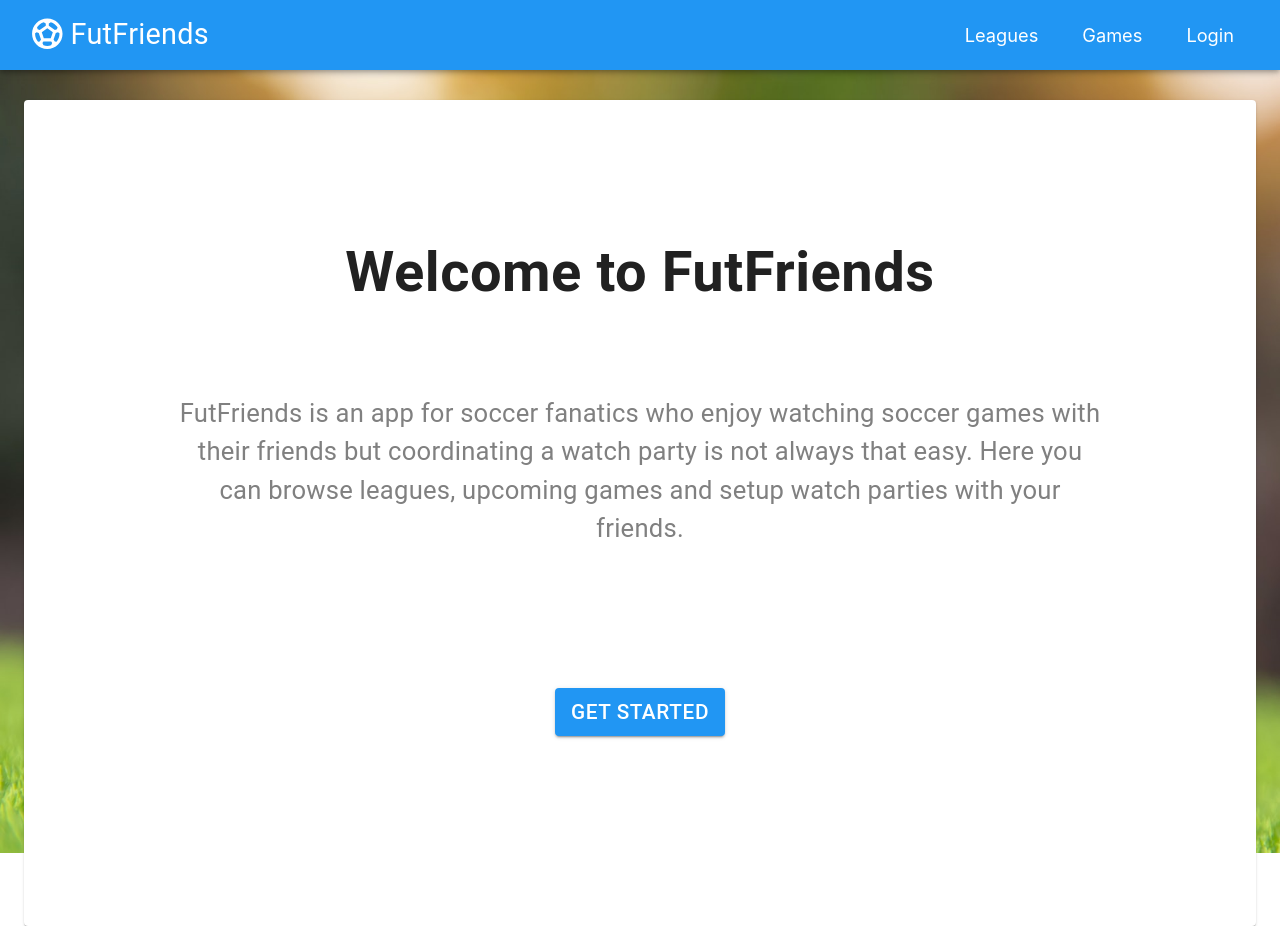
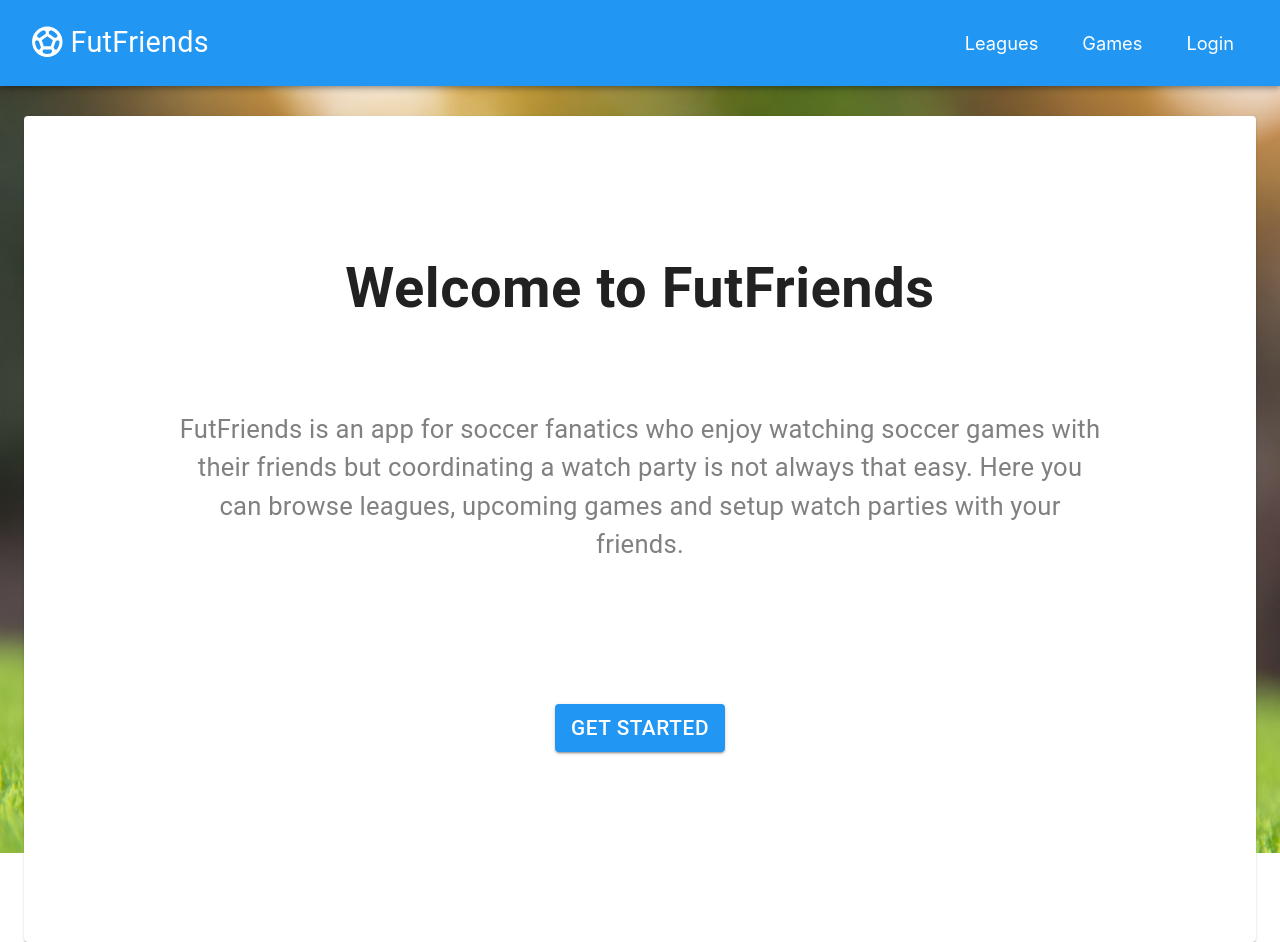
Before and after one commit to devslife7/FutHub, a React (Create React App) app: page / in a window 1280 px wide. Built offline with nearby package versions, Linux system fonts and the light colour scheme.

Commit message:
fixed navbar highlight

```diff
--- a/src/layouts/NavBar/NavBar.js
+++ b/src/layouts/NavBar/NavBar.js
@@ -51,8 +51,7 @@ const useStyles = makeStyles(theme => ({
   links: {
     fontSize: '1.14em',
     color: '#fff',
-    margin: '0px 0px',
-    padding: '14px 20px 14px 20px',
+    padding: '30px 20px',
     transition: 'all 0.3s ease',
     border: '2px solid transparent',
 
@@ -172,14 +171,14 @@ export default function NavBar() {
             <Link
               to='/leagues'
               onClick={() => setLinkClicked('Leagues')}
-              className={`${isMenuLinkClicked('Leagues')} ${classes.links} ${classes.onHover}`}
+              className={`${isMenuLinkClicked('Leagues')} ${classes.links}`}
             >
               Leagues
             </Link>
             <Link
               to='/games'
               onClick={() => setLinkClicked('Games')}
-              className={`${isMenuLinkClicked('Games')} ${classes.links} ${classes.onHover}`}
+              className={`${isMenuLinkClicked('Games')} ${classes.links}`}
             >
               Games
             </Link>
@@ -187,14 +186,14 @@ export default function NavBar() {
               <>
                 <Link
                   onClick={() => setLinkClicked('Favorites')}
-                  className={`${isMenuLinkClicked('Favorites')} ${classes.links} ${classes.onHover}`}
+                  className={`${isMenuLinkClicked('Favorites')} ${classes.links}`}
                   to='/favorites'
                 >
                   Favorites
                 </Link>
                 <Link
                   onClick={() => setLinkClicked('Friends')}
-                  className={`${isMenuLinkClicked('Friends')} ${classes.links} ${classes.onHover}`}
+                  className={`${isMenuLinkClicked('Friends')} ${classes.links}`}
                   to='/friends'
                 >
                   {' '}
@@ -204,10 +203,9 @@ export default function NavBar() {
                 <Link
                   to='#'
                   onClick={handleProfileOptions}
-                  className={`${isMenuLinkClicked('profile')} ${classes.links} ${classes.onHover}`}
-                  style={{ display: 'flex', alignItems: 'center' }}
+                  className={`${isMenuLinkClicked('profile')} ${classes.links}`}
+                  style={{ display: 'flex', alignItems: 'center', padding: '0px 0px 0px 20px' }}
                 >
-                  {' '}
                   {currentUser.name}
                   <Badge badgeContent={currentUser.invitations.length} color='secondary'>
                     <Avatar
@@ -223,7 +221,7 @@ export default function NavBar() {
               <Link
                 to='/login'
                 onClick={() => setLinkClicked('Login')}
-                className={`${isMenuLinkClicked('Login')} ${classes.links} ${classes.onHover}`}
+                className={`${isMenuLinkClicked('Login')} ${classes.links}`}
               >
                 Login
               </Link>
```
